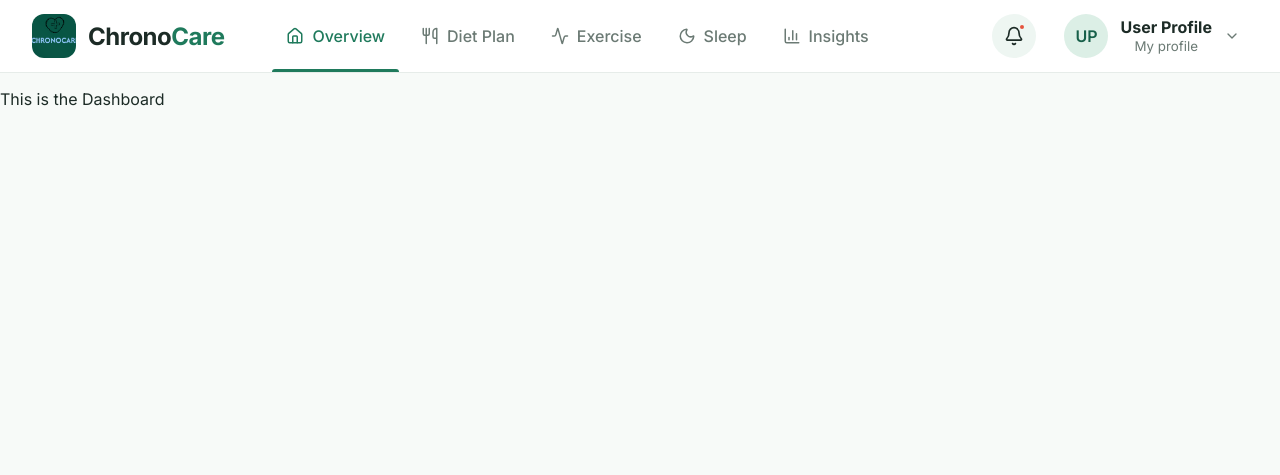
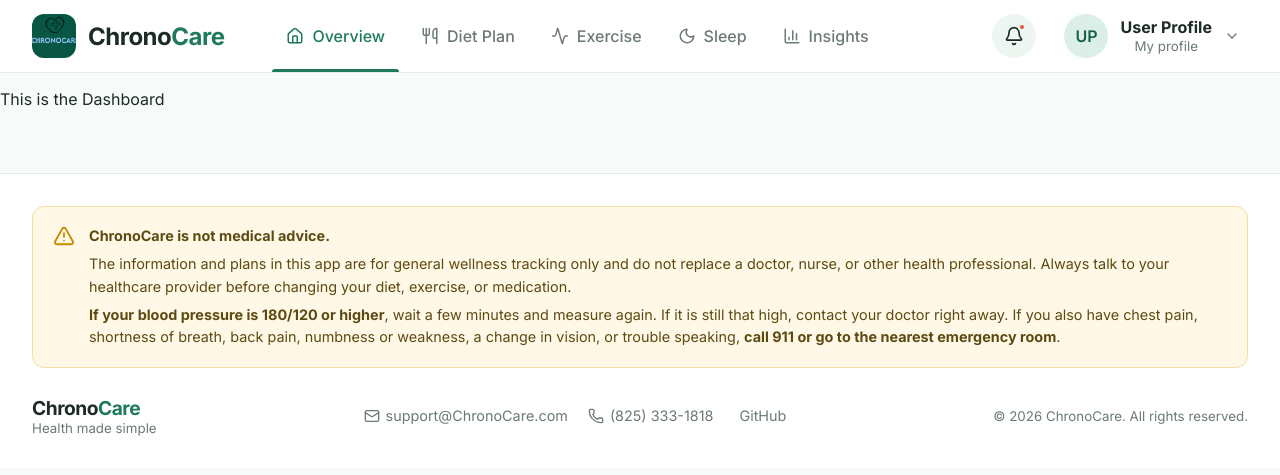
Before and after one commit to ChronoCare/ChronoCare, a Flask app: page / in a window 1280 px wide. Shown: the top 475 px of the page. Run offline with Flask 3, Linux system fonts and the light colour scheme; some libraries are stand-ins or nearby versions.

Commit message:
Footer added

```diff
--- a/App/__init__.py
+++ b/App/__init__.py
@@ -1,4 +1,5 @@
 from flask import Flask, render_template
+from datetime import date
 
 
 def create_app():
@@ -28,5 +29,9 @@ def create_app():
     def profile():
         return render_template("profile.html")
 
+    @app.context_processor
+    def inject_year():
+        return {"now_year": date.today().year}
+
 
     return app
--- a/App/static/styles.css
+++ b/App/static/styles.css
@@ -358,3 +358,64 @@ body {
 .cc dl.list { margin: 0; display: grid; grid-template-columns: max-content 1fr; gap: .4rem 1.25rem; }
 .cc dl.list dt { color: var(--muted-text); }
 .cc dl.list dd { margin: 0; }
+
+/* ---------- Footer ---------- */
+.site-footer {
+  margin-top: 64px;
+  background: var(--bg);
+  border-top: 1px solid var(--border);
+}
+
+.footer-inner {
+  max-width: 1400px;
+  margin: 0 auto;
+  padding: 32px;
+  display: flex;
+  flex-direction: column;
+  gap: 28px;
+}
+
+.disclaimer {
+  display: flex;
+  gap: 14px;
+  padding: 18px 20px;
+  background: #fff8e6;
+  border: 1px solid #f3dfa6;
+  border-radius: 12px;
+  color: #5c4a12;
+  font-size: 0.9rem;
+  line-height: 1.55;
+}
+.disclaimer svg { flex-shrink: 0; width: 22px; height: 22px; color: #c58a00; }
+.disclaimer p { margin: 6px 0 0; }
+
+.footer-bottom {
+  display: flex;
+  flex-wrap: wrap;
+  align-items: center;
+  justify-content: space-between;
+  gap: 16px;
+}
+
+.footer-brand { display: flex; flex-direction: column; }
+.footer-brand .brand-name { font-size: 1.2rem; }
+.footer-brand small { color: var(--muted); }
+
+.footer-contact { display: flex; flex-wrap: wrap; gap: 20px; }
+.footer-contact a {
+  display: flex;
+  align-items: center;
+  gap: 6px;
+  color: var(--muted);
+  text-decoration: none;
+  font-size: 0.9rem;
+}
+.footer-contact a:hover { color: var(--green); }
+.footer-contact svg { width: 16px; height: 16px; }
+
+.copyright { color: var(--muted); }
+
+@media (max-width: 700px) {
+  .footer-inner { padding: 24px 16px; }
+  .footer-bottom { flex-direction: column; align-items: flex-start; }
+}
--- a/App/templates/base.html
+++ b/App/templates/base.html
@@ -75,6 +75,49 @@
         {% block content %}{% endblock %}
     </main>
 
+    <footer class="site-footer">
+  <div class="footer-inner">
+
+    <!-- Medical disclaimer -->
+    <div class="disclaimer">
+      <i data-lucide="triangle-alert"></i>
+      <div>
+        <strong>ChronoCare is not medical advice.</strong>
+        <p>
+          The information and plans in this app are for general wellness tracking only and do not
+          replace a doctor, nurse, or other health professional. Always talk to your healthcare
+          provider before changing your diet, exercise, or medication.
+        </p>
+        <p>
+          <strong>If your blood pressure is 180/120 or higher</strong>, wait a few minutes and measure
+          again. If it is still that high, contact your doctor right away. If you also have chest pain,
+          shortness of breath, back pain, numbness or weakness, a change in vision, or trouble speaking,
+          <strong>call 911 or go to the nearest emergency room</strong>.
+        </p>
+      </div>
+    </div>
+
+    <!-- Bottom row -->
+    <div class="footer-bottom">
+      <div class="footer-brand">
+        <span class="brand-name">Chrono<span class="brand-accent">Care</span></span>
+        <small>Health made simple</small>
+      </div>
+
+      <div class="footer-contact">
+        <a href="mailto:support@ChronoCare.com"><i data-lucide="mail"></i> support@ChronoCare.com</a>
+        <a href="tel:+10000000000"><i data-lucide="phone"></i> (825) 333-1818</a>
+        <a href="https://github.com/ChronoCare/ChronoCare" target="_blank" rel="noopener">
+          <i data-lucide="github"></i> GitHub
+        </a>
+      </div>
+
+      <small class="copyright">&copy; {{ now_year }} ChronoCare. All rights reserved.</small>
+    </div>
+  </div>
+</footer>
+
+
     <!-- Icons -->
     <script src="https://unpkg.com/lucide@0.460.0/dist/umd/lucide.min.js"></script>
 
```
